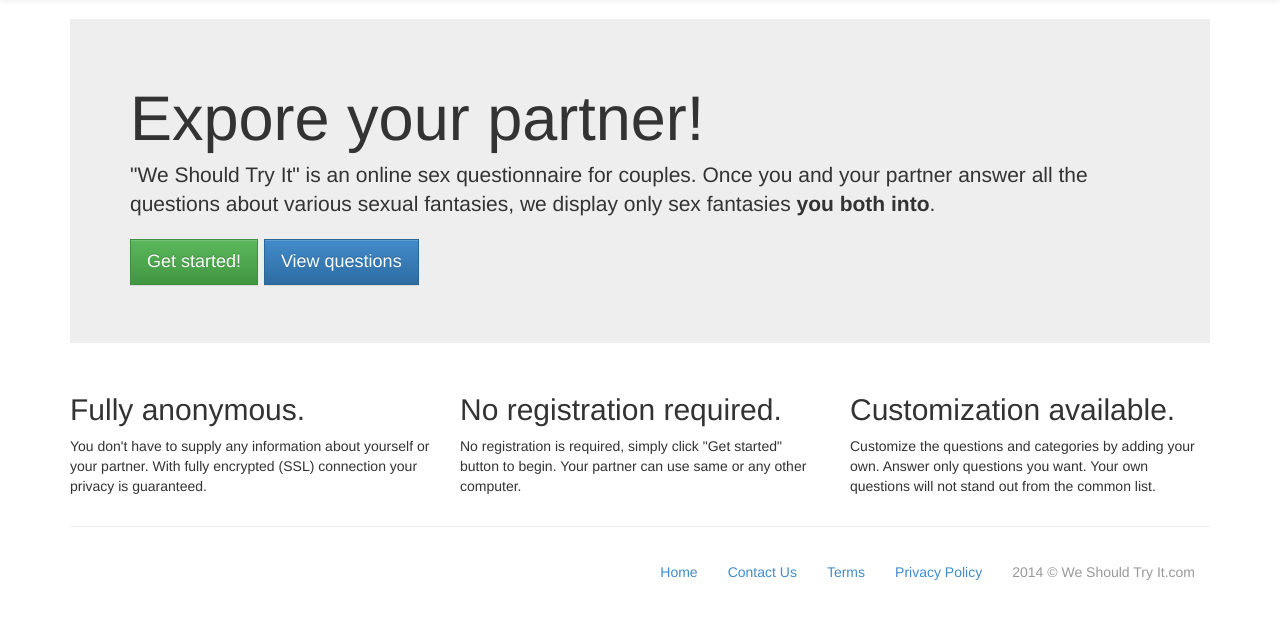
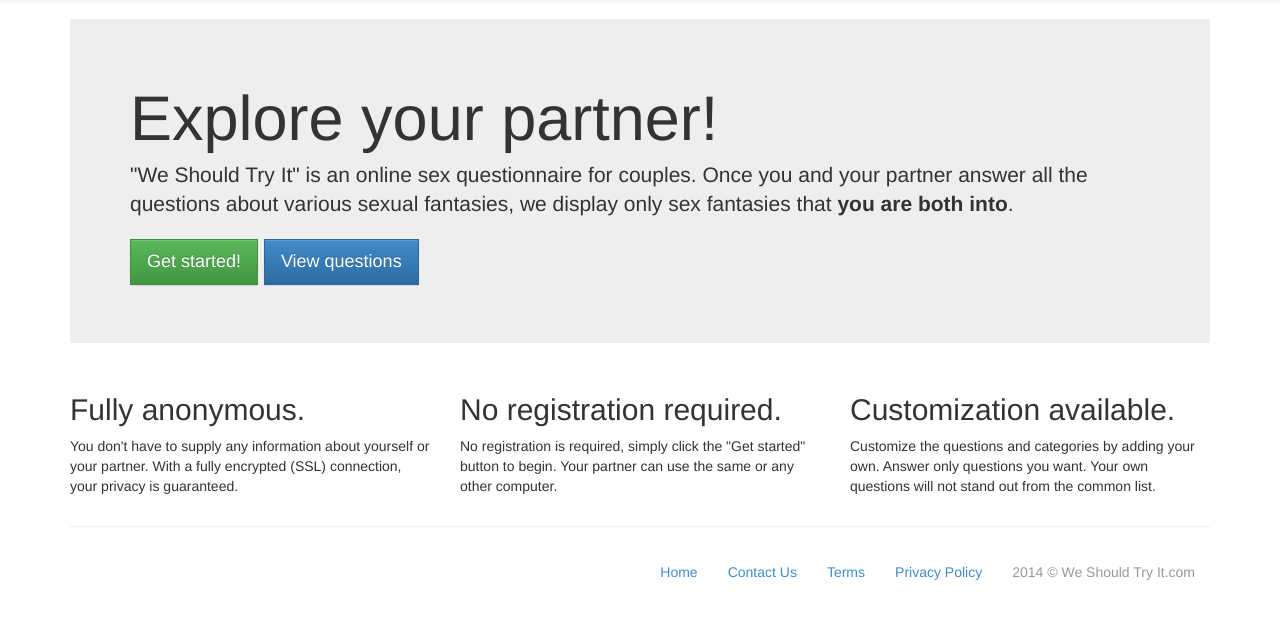
Before and after one commit to tektektek/weshouldtryit.com, a PHP site: page /?a=1 in a window 1280 px wide. Shown: the part 51-670 px from the top of the page. Run offline with PHP 8.4, Linux system fonts and the light colour scheme; data that the repository does not hold is empty; some libraries are stand-ins or nearby versions.

Commit message:
Minor edits and typo fixes on homepage.php
Feel free to tweak any of my changes, I just went for clarity!

```diff
--- a/src/inc/homepage.php
+++ b/src/inc/homepage.php
@@ -1,11 +1,10 @@
-
 
 
       <!-- Jumbotron -->
       <div class="jumbotron">
-        <h1>Expore your partner!</h1>
+        <h1>Explore your partner!</h1>
         <p class="lead">
-         "We Should Try It" is an online sex questionnaire for couples. Once you and your partner answer all the questions about various sexual fantasies, we display only sex fantasies <strong>you both into</strong>.
+         "We Should Try It" is an online sex questionnaire for couples. Once you and your partner answer all the questions about various sexual fantasies, we display only sex fantasies that <strong>you are both into</strong>.
 
 
         </p>
@@ -28,13 +27,13 @@
       <div class="row">
         <div class="col-lg-4">
           <h2>Fully anonymous.</h2>
-          <p>You don't have to supply any information about yourself or your partner. With fully encrypted (SSL) connection your privacy is guaranteed.
+          <p>You don't have to supply any information about yourself or your partner. With a fully encrypted (SSL) connection, your privacy is guaranteed.
 
           </p>
         </div>
         <div class="col-lg-4">
           <h2>No registration required.</h2>
-          <p>No registration is required, simply click "Get started" button to begin. Your partner can use same or any other computer.
+          <p>No registration is required, simply click the "Get started" button to begin. Your partner can use the same or any other computer.
 
            </p>
        </div>
```
